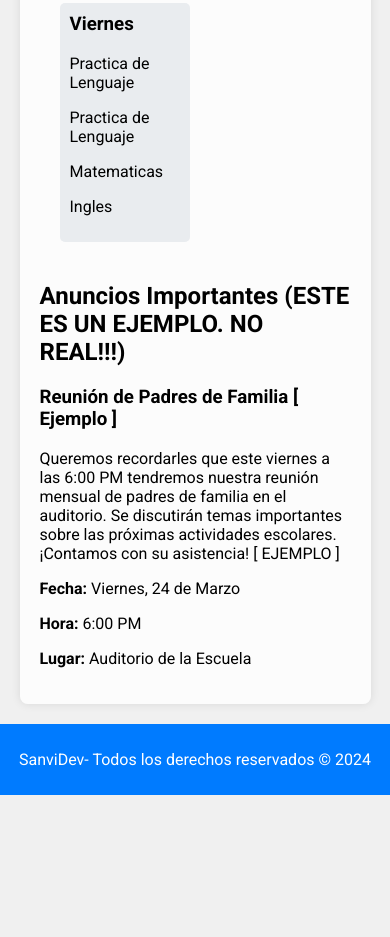
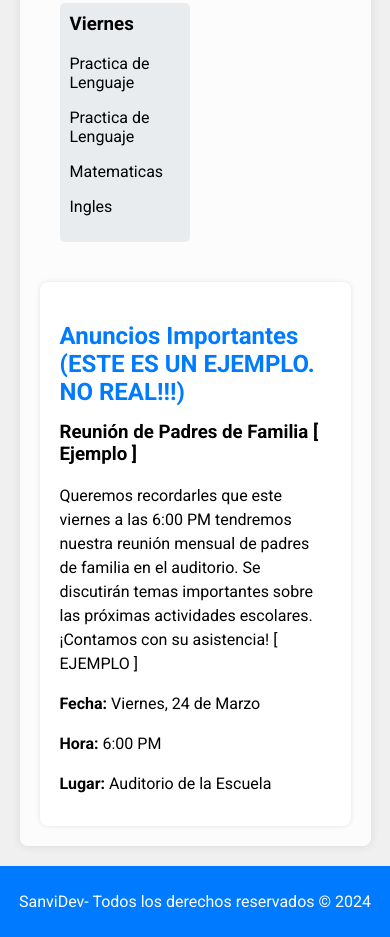
Before and after one commit to SanviGitHub/6TOA, a plain HTML site: page index.html in a window 390 px wide. Shown: the part 775-1712 px from the top of the page. Before the commit the page ends 1570 px from the top, so only its background shows below. Drawn offline with Linux system fonts and the light colour scheme.

Commit message:
Update inicio.css

```diff
--- a/inicio.css
+++ b/inicio.css
@@ -98,4 +98,27 @@ footer {
     .calendar {
         grid-template-columns: 1fr 1fr;
     }
+
+.announcements {
+    margin-top: 20px;
+    background: #ffffff;
+    padding: 20px;
+    border-radius: 8px;
+    box-shadow: 0 0 5px rgba(0, 0, 0, 0.1);
 }
+
+.announcement h3 {
+    margin-top: 0;
+}
+
+.announcement p {
+    margin-bottom: 10px;
+    line-height: 1.5;
+}
+
+.announcements h2 {
+    color: #007bff;
+    margin-bottom: 15px;
+}
+
+}
```
